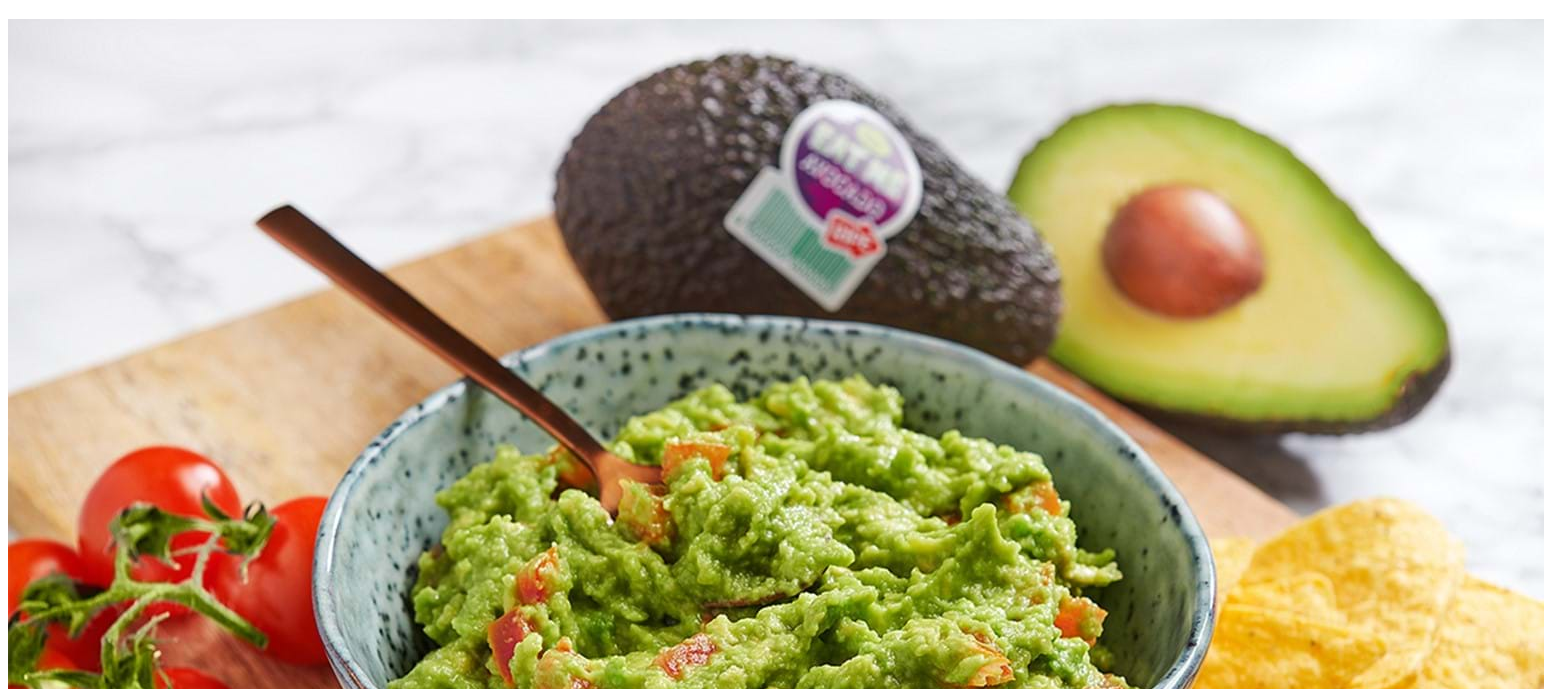
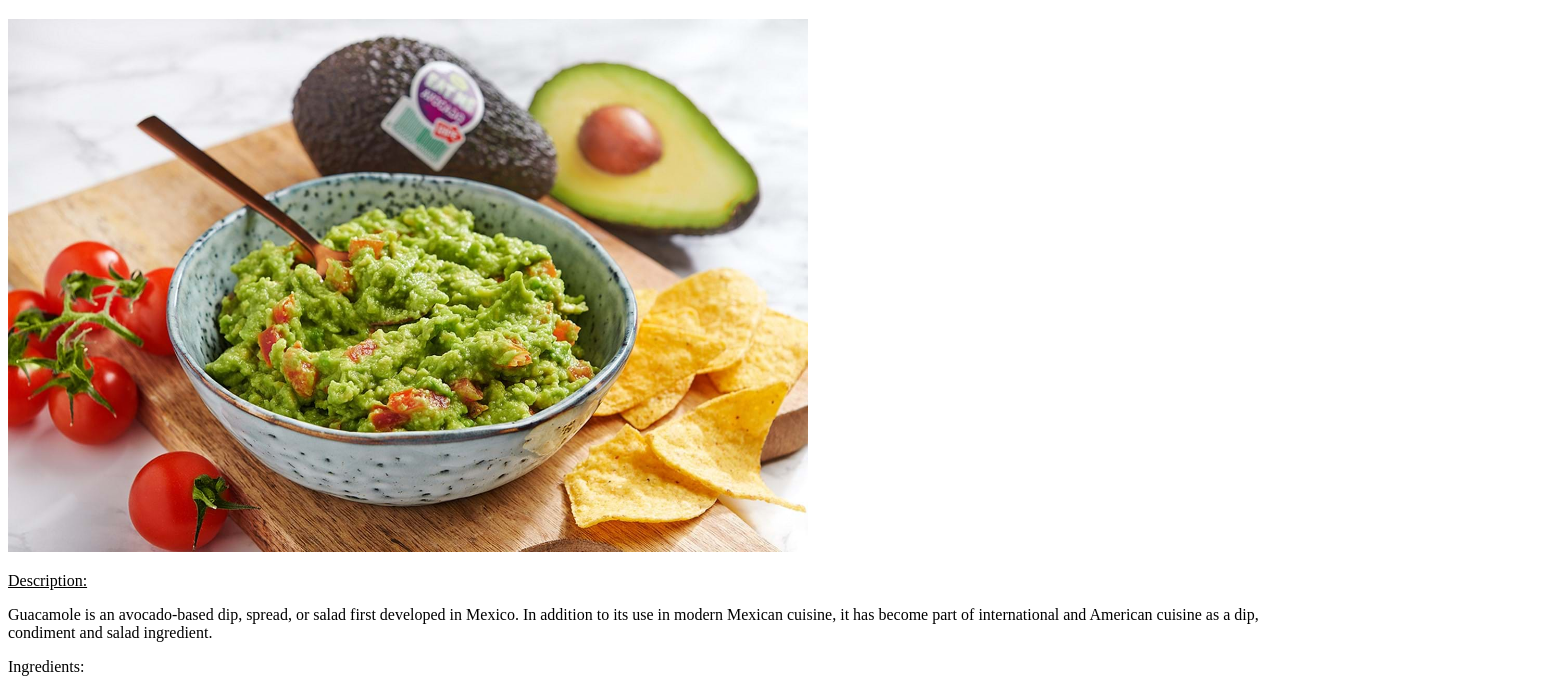
Before and after one commit to hardcoreseb/odin-recipes, a plain HTML site: page recipes/guacamole.html in a window 1280 px wide. Shown: the part 61-750 px from the top of the page, 1544 px wide, since content can reach past the window. Drawn offline with Linux system fonts and the light colour scheme.

Commit message:
Change picture width

```diff
--- a/recipes/guacamole.html
+++ b/recipes/guacamole.html
@@ -9,7 +9,7 @@
 <body>
     <h1>Guacamole</h1>
 
-    <img src="../images/guacamole.jpg">
+    <img src="../images/guacamole.jpg" width="800">
     <p><u>Description:</u></p>
     <p>
         Guacamole is an avocado-based dip, spread, or salad first developed in Mexico.
```
